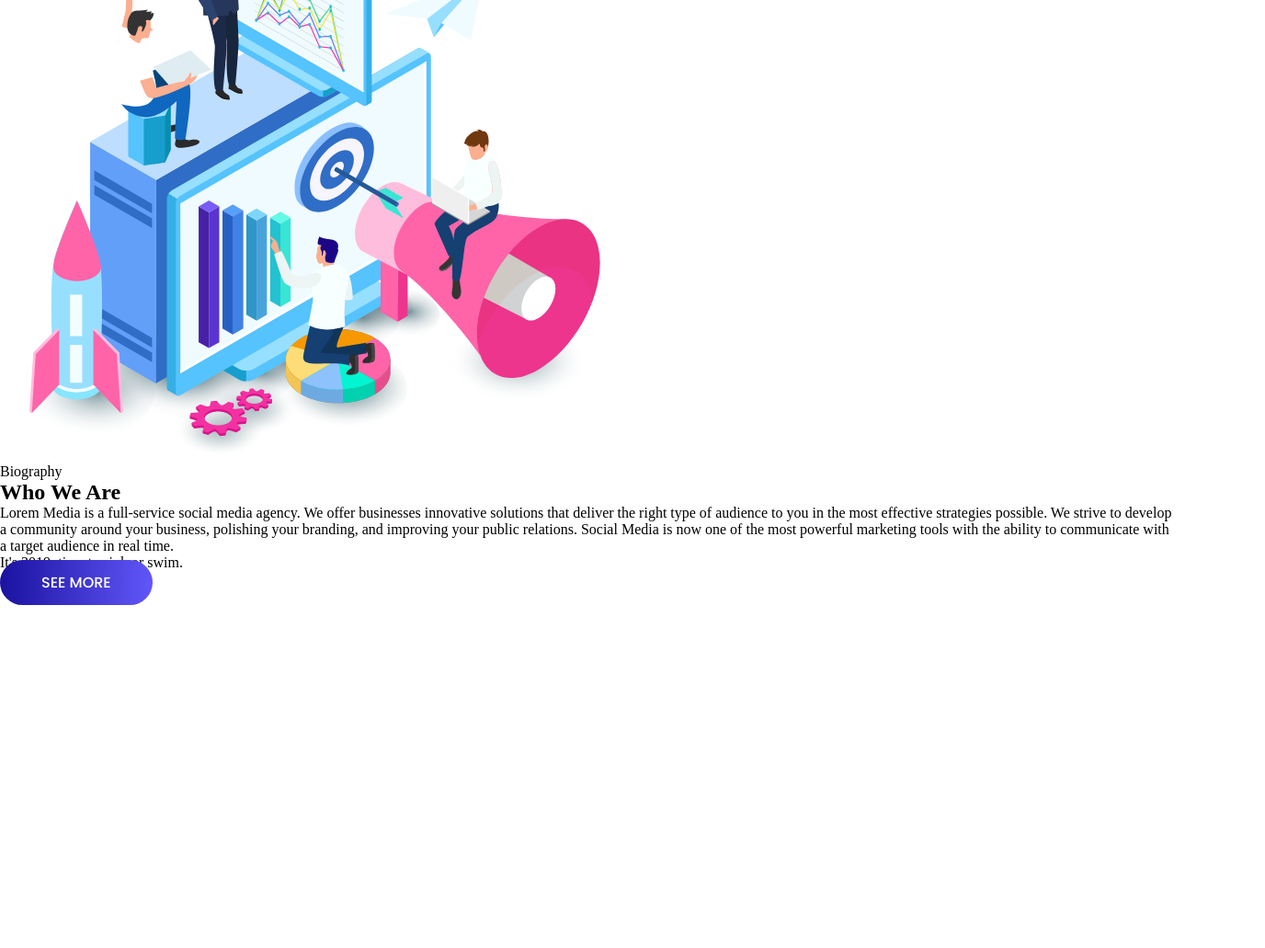
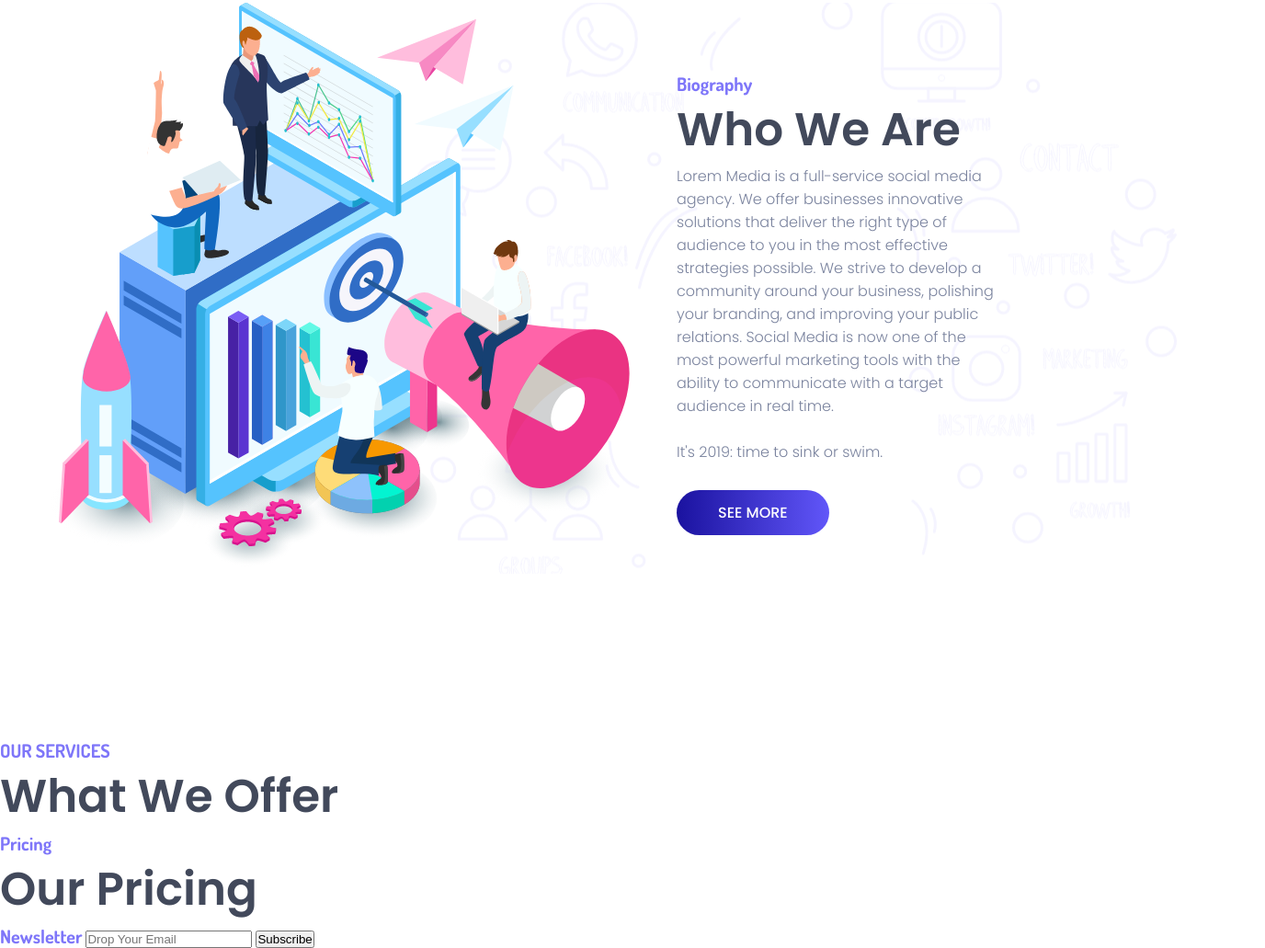
Before and after one commit to warsamefarah/projet-sass-gulp, a website: page index.html in a window 1280 px wide. Shown: the part 917-1948 px from the top of the page at 92% size, 1376 px wide, since content can reach past the window. Before the commit the page ends 1575 px from the top, so only its background shows below. Drawn offline with Linux system fonts and the light colour scheme.

Commit message:
Finished section 2. Multiple small fixes

```diff
--- a/index.html
+++ b/index.html
@@ -56,11 +56,11 @@
                     </picture>
                 </aside>
                 <article>
-                    <p>Biography</p>
-                    <h2>Who We Are</h2>
+                    <span class="artdef-We">Biography</span>
+                    <h2>Who we are</h2>
                     <p>
                         Lorem Media is a full-service social media agency. We offer businesses innovative solutions that deliver the right type of audience to you in the most effective strategies possible. We strive to develop a community around your business, polishing your branding, and improving your public relations.
-                        Social Media is now one of the most powerful marketing tools with the ability to communicate with a target audience in real time.<br>
+                        Social Media is now one of the most powerful marketing tools with the ability to communicate with a target audience in real time.<br><br>
 
                         It's 2019: time to sink or swim.
                     </p>
@@ -68,10 +68,33 @@
                 </article>
             </section>
         </section>
-        <section></section>
-        <section></section>
-        <section></section>
-        <section></section>
+        <section class="thirdSec">
+            <span class="artdef-Offer">Our services</span>
+            <h2>What we offer</h2>
+            <section>
+                <article></article>
+                <article></article>
+                <article></article>
+                <article></article>
+                <article></article>
+                <article></article>
+            </section>
+        </section>
+        <section class="fourthSec">
+            <span class="artdef-Price">Pricing</span>
+            <h2>Our pricing</h2>
+            <section>
+                <article></article>
+                <article></article>
+                <article></article>
+            </section>
+        </section>
+        <section>
+            <span class="artdef-News">Newsletter</span>
+            <input type="text" name="" id="" placeholder="Drop Your Email">
+            <input type="button" value="Subscribe">
+        </section>
     </main>
+    <footer></footer>
 </body>
 </html>
--- a/sass/components/_section1.scss
+++ b/sass/components/_section1.scss
@@ -11,7 +11,7 @@
         align-items: center;
 
         article {
-            padding: $paddingXL;
+            padding: $paddingL;
             width: 50%;
         }
 
--- a/sass/components/_section2.scss
+++ b/sass/components/_section2.scss
@@ -6,5 +6,28 @@
         display: $flex;
         justify-content: $around;
         align-items: $center;
+        background: url("../../assets/img/background-we-are.png") no-repeat right;
+
+        aside {
+            display: flex;
+            align-items: center;
+            justify-content: space-around;
+            width: 50%;
+        }
+
+        article {
+            padding: $paddingR;
+            width: 50%;
+            margin-right: -10%;
+
+            p {
+                width: 80%;
+                font-family: $poppins;
+                font-weight: $light;
+                font-size: 16px;
+                color: $lightgreyb;
+                padding-bottom: 41px;
+            }
+        }
     }
 }
--- a/sass/components/_title.scss
+++ b/sass/components/_title.scss
@@ -12,3 +12,31 @@ h1 {
         text-transform: $uppercase;
     }
 }
+
+h2 {
+    font-family: $poppins;
+    font-weight: $semib;
+    font-size: 50px;
+    color: $grey;
+    text-transform: $cap;
+}
+
+.artdef-We {
+    font-family: $dosis;
+    font-weight: $reg;
+    font-size: 20px;
+    color: $lightpurple;
+}
+
+.artdef-Offer {
+    @extend .artdef-We;
+    text-transform: $uppercase;
+}
+
+.artdef-Price {
+    @extend .artdef-We
+}
+
+.artdef-News {
+    @extend .artdef-We
+}
--- a/sass/helpers/variables.scss
+++ b/sass/helpers/variables.scss
@@ -2,12 +2,16 @@
 $poppins: Poppins, sans-serif;
 $lato: Lato, sans-serif;
 $dosis: Dosis, sans-serif;
+
+//TEXT TRANSFORM
 $uppercase: uppercase;
+$cap: capitalize;
 
 // WEIGHTS
 $light: 300;
 $reg: 400;
 $med: 500;
+$semib: 600;
 $bold: 700;
 
 // COLORS
@@ -15,11 +19,13 @@ $white: #FFFFFF;
 $grey: #42495B;
 $grey2: #484848;
 $lightgreyb: #7A839E;
+$lightpurple: #7E76F9;
 $gradblue: linear-gradient(to left, #6156F9, #1A129F);
 
 // DIMENSIONS
 $windowW: 100vw;
-$windowH: 85vh;
+$windowH: 100vh;
+// $windowSec1: 85vh;
 
 // DISPLAY OPTIONS
 $flex: flex;
@@ -34,6 +40,7 @@ $fixed: fixed;
 // PADDING
 // $paddingHeader: 30px 10%;
 $paddingLi: 0 20px;
-$paddingXL: 20px 0 0 15%;
+$paddingL: 20px 0 0 15%;
+$paddingR: 20px 15% 0 0;
 $paddingCta: 13px 45px;
 $paddingMouse: 38px;
--- a/sass/import.scss
+++ b/sass/import.scss
@@ -9,3 +9,4 @@
 @import "components/cta.scss";
 @import "components/title.scss";
 @import "components/section1.scss";
+@import "components/section2.scss";
```
Also changed, not shown: css/import.css, sass/helpers/mixins.scss (added).
